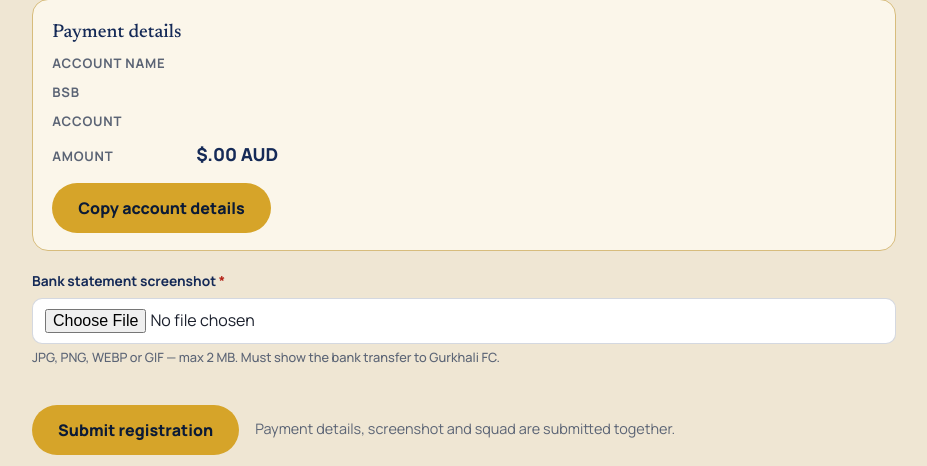
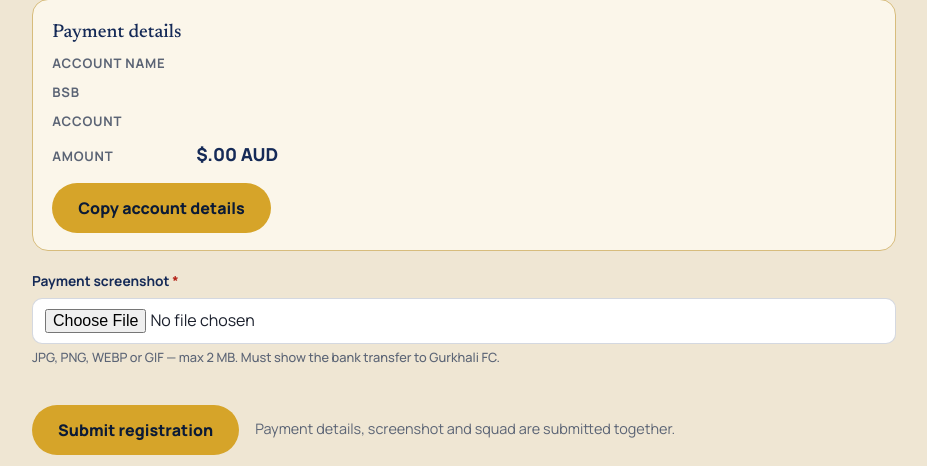
Before and after one commit to BhuprajTmg/Team-Registration-Top-End-Dashain-Cup, a Django app: template registration/templates/registration/index.html in a window 1280 px wide. Shown: the part 3491-3957 px from the top of the page, without its empty margins (176-1103 px from the left). Run offline with Django 5.2, Linux system fonts and the light colour scheme; the template is opened without the code that fills it, so the values that code supplies are empty.

Commit message:
payment update

```diff
--- a/registration/templates/registration/index.html
+++ b/registration/templates/registration/index.html
@@ -255,7 +255,7 @@
         <p class="form-note">Transfer <strong>${{ entry_fee }}</strong> to the club account below, then upload a screenshot of the transfer on this form before you submit.</p>
         {% include "registration/_bank_details.html" %}
         <div id="field-receipt">
-          <label for="receiptFile">Bank statement screenshot <span class="req">*</span></label>
+          <label for="receiptFile">Payment screenshot <span class="req">*</span></label>
           <input type="file" id="receiptFile" accept="image/png,image/jpeg,image/webp,image/gif" required />
           <span class="hint">JPG, PNG, WEBP or GIF — max 2&nbsp;MB. Must show the bank transfer to Gurkhali FC.</span>
           <span class="error-text" id="receipt-error">Upload a screenshot of your bank payment.</span>
```
